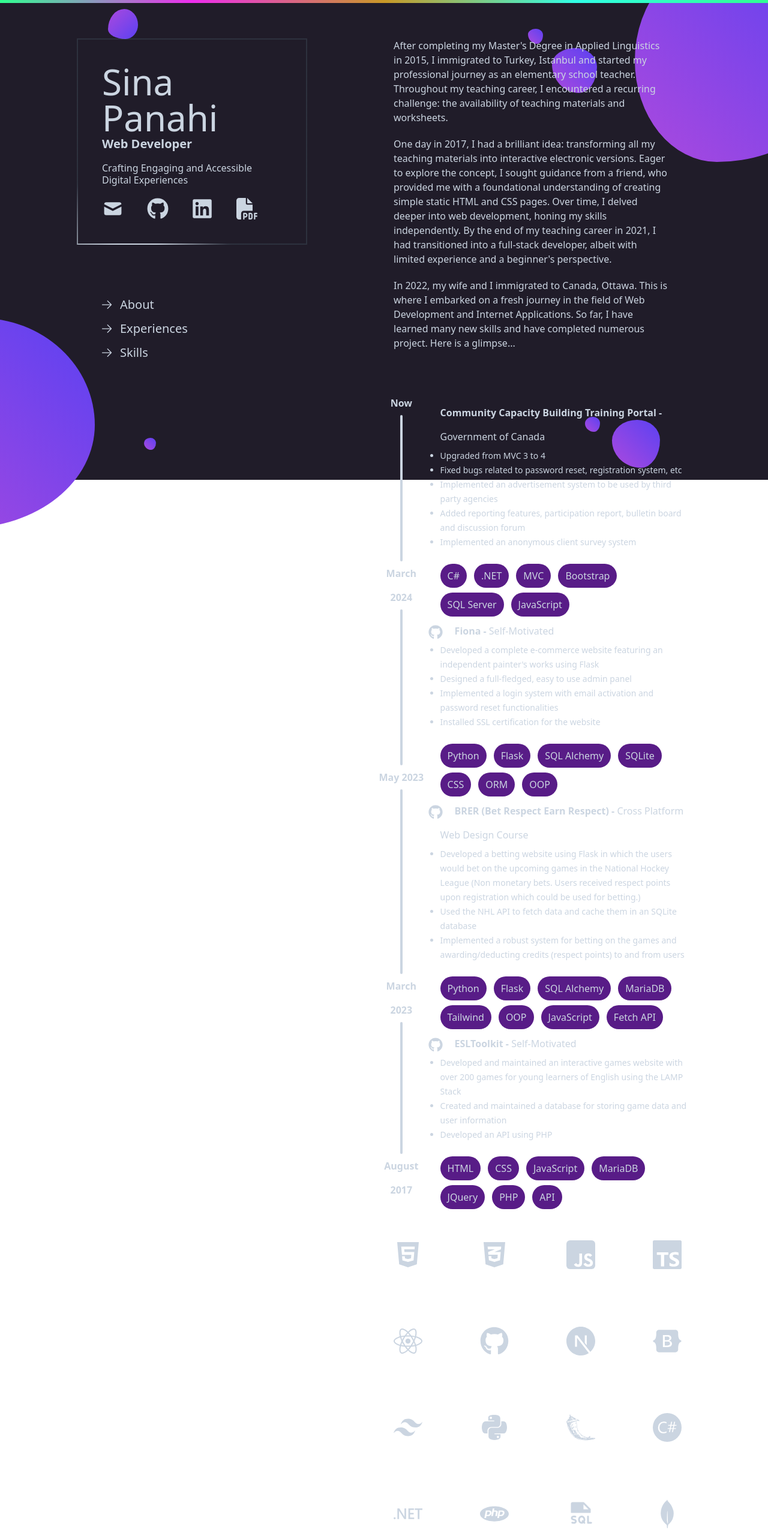
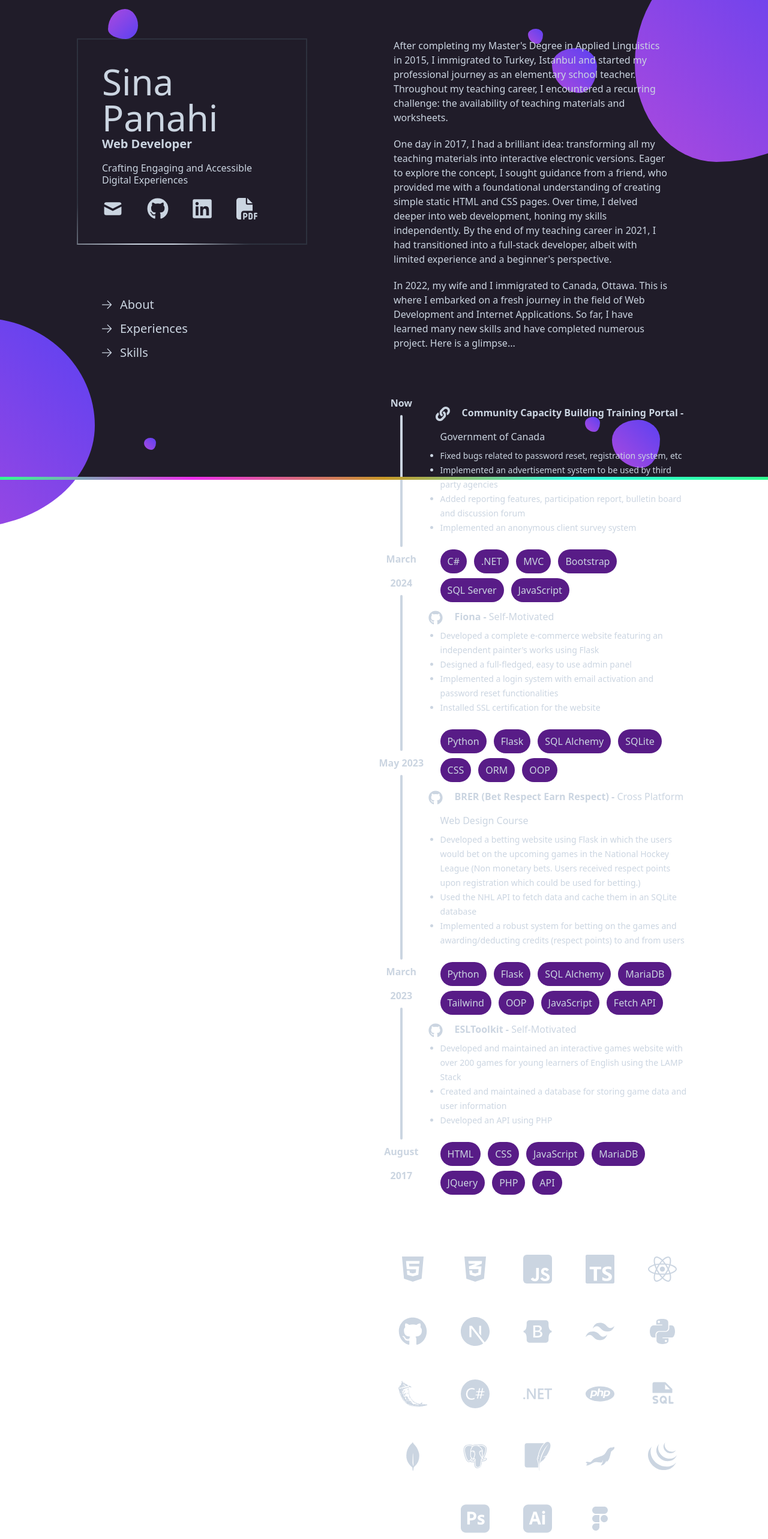
Before and after one commit to SinaPanahi/portfolio, a React (Vite) app: page / in a window 1280 px wide. Shown: the top 2566 px of the page at 60% size. Built offline with nearby package versions, Linux system fonts and the light colour scheme.

Commit message:
minor changes and tweaks

```diff
--- a/src/components/ExperienceCard.jsx
+++ b/src/components/ExperienceCard.jsx
@@ -42,9 +42,12 @@ export default function ExperienceCard({
                     <span className="font-light">{subtitle}</span>
                 </div>
                 <ul>
-                    {descriptions.map((description) => {
+                    {descriptions.map((description, index) => {
                         return (
-                            <li className="list-disc leading-6 font-normal text-sm">
+                            <li
+                                key={index}
+                                className="list-disc leading-6 font-normal text-sm"
+                            >
                                 {description}
                             </li>
                         );
@@ -52,8 +55,8 @@ export default function ExperienceCard({
                 </ul>
 
                 <div className="mt-5">
-                    {tags.map((tag) => {
-                        return <Tag tagText={tag} />;
+                    {tags.map((tag, index) => {
+                        return <Tag key={index} tagText={tag} />;
                     })}
                 </div>
             </div>
--- a/src/components/ExperienceWrapper.jsx
+++ b/src/components/ExperienceWrapper.jsx
@@ -13,12 +13,12 @@ export default function ExperienceWrapper() {
                     title: "Community Capacity Building Training Portal",
                     subtitle: "Government of Canada",
                     descriptions: [
-                        "Upgraded from MVC 3 to 4",
                         "Fixed bugs related to password reset, registration system, etc",
                         "Implemented an advertisement system to be used by third party agencies ",
                         "Added reporting features, participation report, bulletin board and discussion forum",
                         "Implemented an anonymous client survey system",
                     ],
+                    link: "https://www.homelessnessccbtraining.ca/",
                     tags: [
                         "C#",
                         ".NET",
@@ -90,8 +90,8 @@ export default function ExperienceWrapper() {
                         "API",
                     ],
                 },
-            ].map((experienceCard) => {
-                return <ExperienceCard {...experienceCard} />;
+            ].map((experienceCard, index) => {
+                return <ExperienceCard key={index} {...experienceCard} />;
             })}
         </div>
     );
--- a/src/components/LavaBackground.jsx
+++ b/src/components/LavaBackground.jsx
@@ -1,8 +1,8 @@
 import styles from "./lavaBackground.module.css";
 export default function LavaBackground() {
     return (
-        <div class={styles.container}>
-            <div class={styles.dots}>
+        <div className={styles.container}>
+            <div className={styles.dots}>
                 <span></span>
                 <span></span>
                 <span></span>
--- a/src/components/SkillsWrapper.jsx
+++ b/src/components/SkillsWrapper.jsx
@@ -4,7 +4,7 @@ export default function SkillsWrapper({ children }) {
     return (
         <div
             id="skills"
-            className="mx-36 my-12 flex flex-wrap gap-24 text-slate-300"
+            className="mx-10 my-10 lg:mx-36 lg:my-24 justify-center flex flex-wrap gap-10 lg:gap-14 text-slate-300"
         >
             {children}
         </div>
--- a/src/components/decorativeBorder.module.css
+++ b/src/components/decorativeBorder.module.css
@@ -1,8 +1,10 @@
 .decorativeBorder {
     width: 100%;
+    position: fixed;
+    bottom: 0;
 }
 .decorativeBorder .separator {
-    width: 100vw;
+    width: 100%;
     height: 5px;
     animation: rotate 3s infinite linear;
     -webkit-animation: rotate 3s infinite linear;
```
